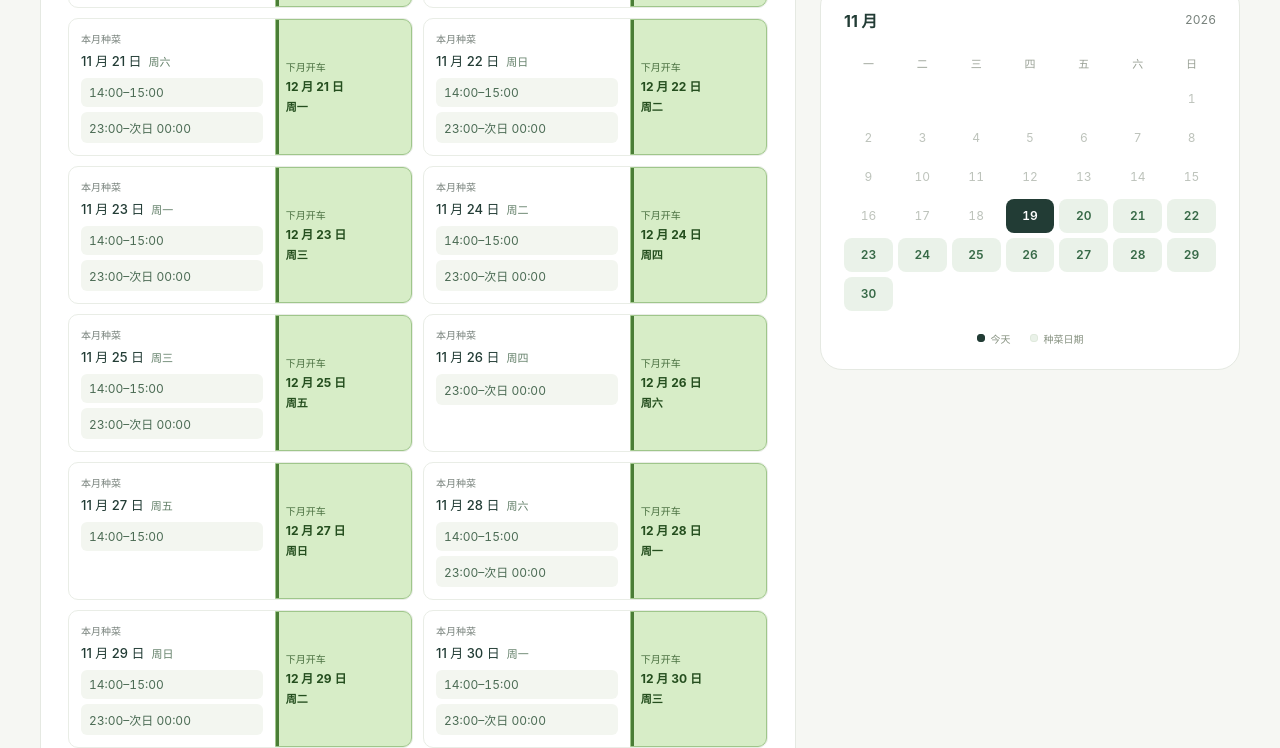
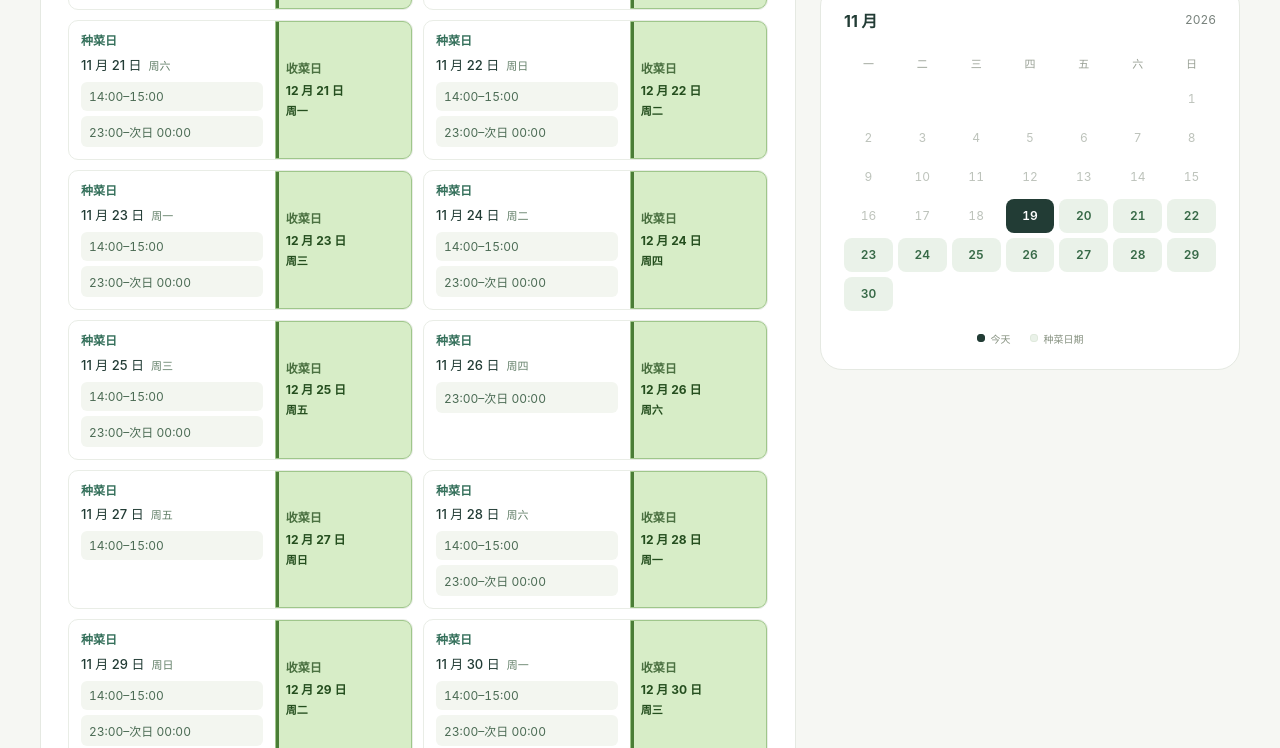
Before and after one commit to auren-eclore/remaining-workdays, a plain HTML site: page index.html in a window 1280 px wide. Shown: the part 481-1229 px from the top of the page. Drawn offline with Linux system fonts and the light colour scheme.

Commit message:
Label the planting and harvest dates on each card

```diff
--- a/index.html
+++ b/index.html
@@ -4,7 +4,7 @@
   <meta charset="utf-8">
   <meta name="viewport" content="width=device-width, initial-scale=1">
   <meta name="theme-color" content="#f6f7f3">
-  <meta name="description" content="查看本月种菜日期、下月开车日期和对应的可种时段，支持复制与下载。">
+  <meta name="description" content="查看本月种菜日、可种时段和下月对应的收菜日，支持复制与下载。">
   <title>本月种菜计划</title>
   <style>
     :root { color-scheme: light; --bg: #f6f7f3; --ink: #223c35; --muted: #77817b; --green: #35705b; --soft: #eaf2e9; --line: #e5e9e2; }
@@ -49,8 +49,9 @@
     .planting-date { display: flex; flex-wrap: wrap; align-items: baseline; gap: 3px 7px; }
     .date-current .weekday { margin-left: 0; }
     .next-month { display: grid; align-content: center; gap: 4px; padding: 10px; border: 1px solid #9fc68b; border-radius: 0 9px 9px 0; background: #d7edc7; box-shadow: inset 3px 0 0 #4a7e36; }
-    .date-caption { font-size: 10px; color: var(--muted); }
-    .next-month-caption { font-size: 10px; color: #4a7040; }
+    .date-caption, .next-month-caption { font-size: 12px; font-weight: 650; line-height: 1.4; }
+    .date-caption { color: var(--green); }
+    .next-month-caption { color: #4a7040; }
     .next-month-date, .next-month-weekday { color: #244e1e; font-weight: 700; }
     .next-month-date { font-size: 12px; line-height: 1.5; }
     .next-month-weekday { font-size: 11px; line-height: 1.4; }
@@ -147,7 +148,7 @@
         return { year: nextYear, month: nextMonth, day, iso: `${nextYear}-${pad(nextMonth)}-${pad(day)}`, weekday, weekdayLabel: weekdays[weekday], isWeekday: weekday >= 1 && weekday <= 5 };
       }
       function formatSchedule(workdays) {
-        return workdays.map(item => `本月种菜：${item.iso} ${item.weekdayLabel}（下月开车：${item.nextMonth.iso} ${item.nextMonth.weekdayLabel}）\n  ${item.slots.join('\n  ')}`).join('\n\n');
+        return workdays.map(item => `种菜日：${item.iso} ${item.weekdayLabel}\n  ${item.slots.join('\n  ')}\n收菜日：${item.nextMonth.iso} ${item.nextMonth.weekdayLabel}`).join('\n\n');
       }
       function plantingSlots(nextMonth) {
         if (!nextMonth) return [];
@@ -207,7 +208,7 @@
           li.className = 'date-row';
           const date = document.createElement('time'); date.className = 'date-label'; date.dateTime = item.iso; date.textContent = `${month} 月 ${item.day} 日`;
           const weekday = document.createElement('span'); weekday.className = 'weekday'; weekday.textContent = item.weekdayLabel;
-          const currentCaption = document.createElement('span'); currentCaption.className = 'date-caption'; currentCaption.textContent = '本月种菜';
+          const currentCaption = document.createElement('span'); currentCaption.className = 'date-caption'; currentCaption.textContent = '种菜日';
           const plantingDate = document.createElement('div');
           plantingDate.className = 'planting-date';
           plantingDate.append(date, weekday);
@@ -215,7 +216,7 @@
           currentDate.className = 'date-current';
           currentDate.append(currentCaption, plantingDate);
           const corresponding = document.createElement('div'); corresponding.className = 'next-month';
-          const caption = document.createElement('span'); caption.className = 'next-month-caption'; caption.textContent = '下月开车';
+          const caption = document.createElement('span'); caption.className = 'next-month-caption'; caption.textContent = '收菜日';
           const nextDate = document.createElement(item.nextMonth ? 'time' : 'span'); nextDate.className = 'next-month-date';
           if (item.nextMonth) {
             nextDate.dateTime = item.nextMonth.iso;
```
